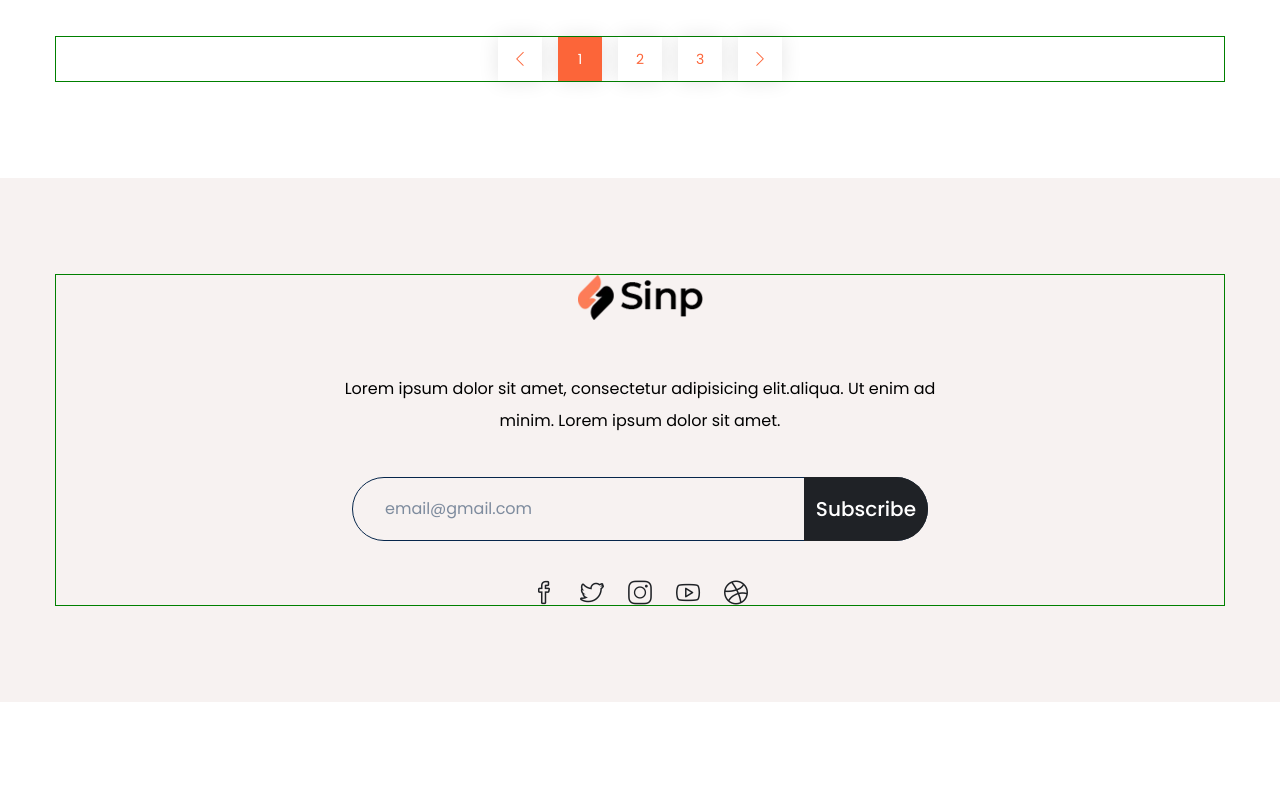
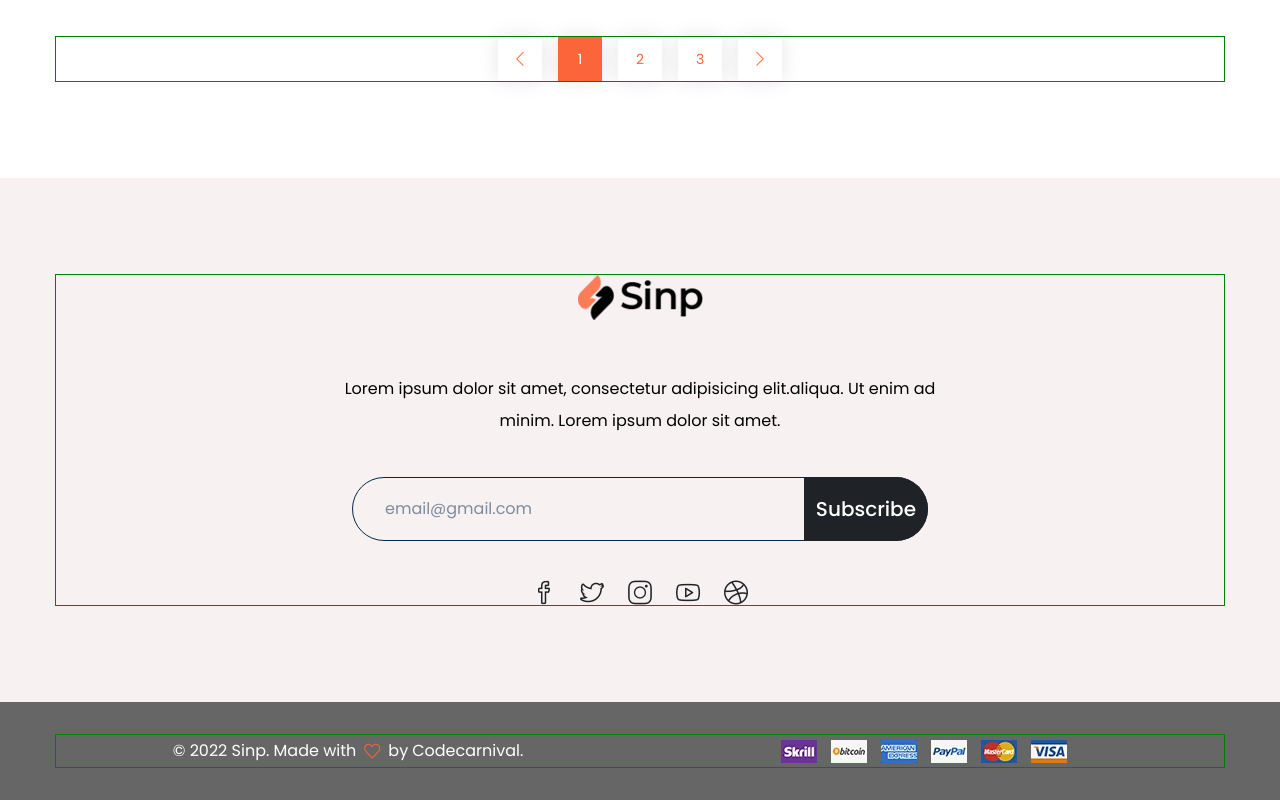
Before and after one commit to ceresnghia/react-training, a React (Create React App) app: page / in a window 1280 px wide. Shown: the part 3726-4526 px from the top of the page. Before the commit the page ends 4428 px from the top, so only its background shows below. Built offline with nearby package versions, Linux system fonts and the light colour scheme; the HTML template or start-up script is replaced by a standard one; what tailwindcss-pseudo would draw is missing.

Commit message:
footer-section

```diff
--- a/src/pages/ShopThreeColumn/index.js
+++ b/src/pages/ShopThreeColumn/index.js
@@ -1519,6 +1519,33 @@ function ShopThreeColumn() {
         </div>
       </section>
       {/* ----- Contact section end ----- */}
+      {/* ----- Footer section start ----- */}
+      <footer id='footer' className='py-8 bg-gray-500'>
+        <div className='container'>
+          <div className='flex flex-wrap md:flex-row-reverse items-center justify-center gap-4'>
+            <div className='footer-image-container w-full md:w-1/2 text-center'>
+              <img
+                src='assets/images/logo/payment.webp'
+                alt=''
+                className='footer-image inline-block'
+                width='286'
+                height='23'
+              />
+            </div>
+            <div className='footer-content flex-1 flex items-center justify-center md:jutify-start'>
+              <p className='text-white flex flex-wrap items-center text-sm lg:text-base'>
+                © 2022 Sinp. Made with{' '}
+                <i className='icon-heart mx-2 text-orange'></i> by
+                <a href='#' className='ml-1 transition hover:text-orange'>
+                  Codecarnival
+                </a>
+                .
+              </p>
+            </div>
+          </div>
+        </div>
+      </footer>
+      {/* ----- Footer section end ----- */}
     </>
   );
 }
```
